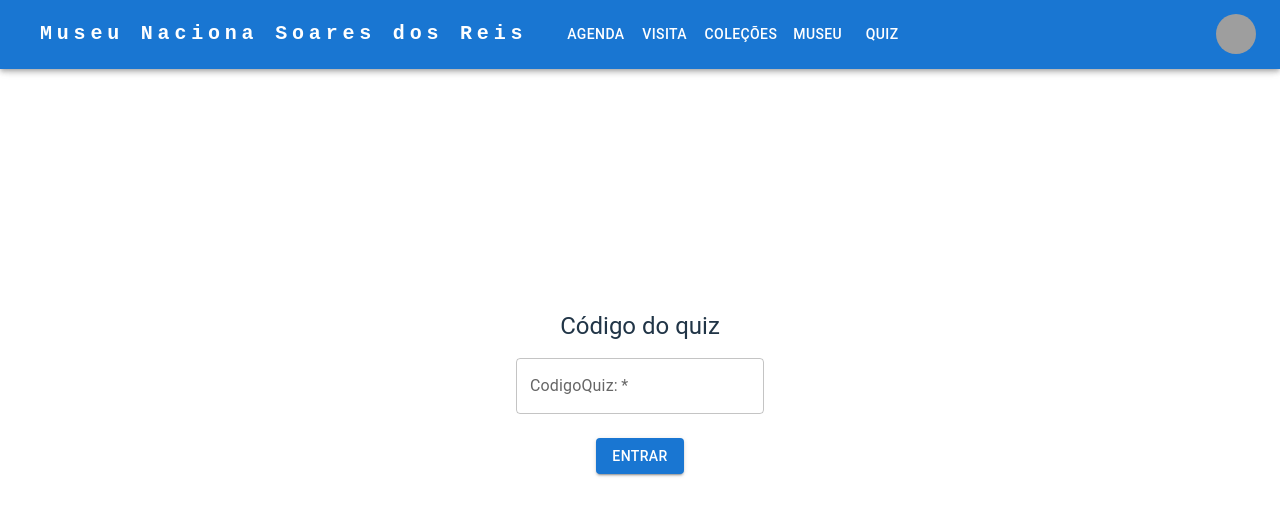
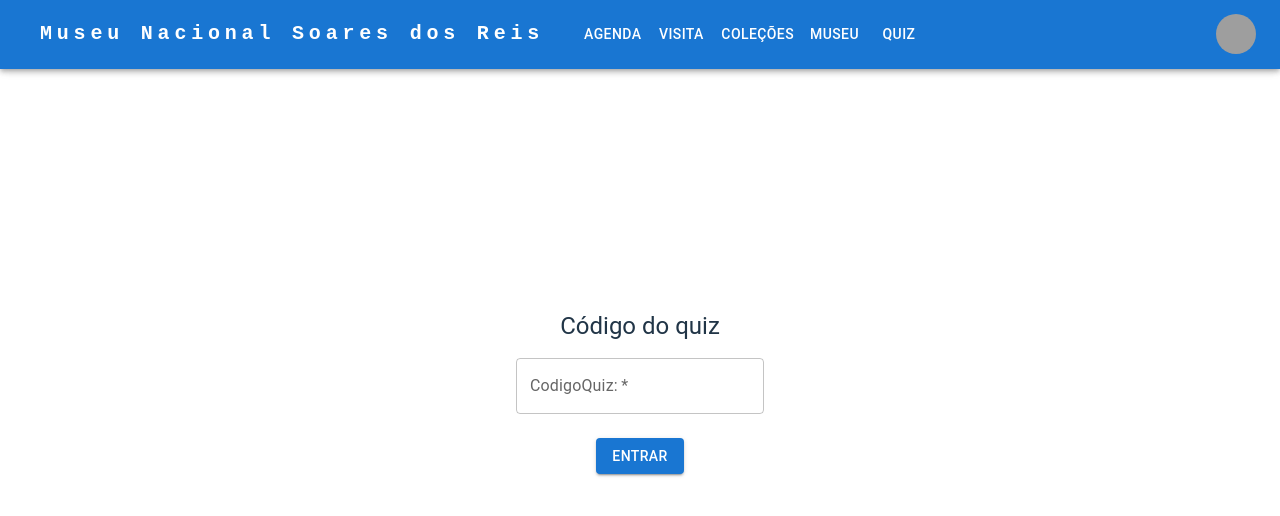
Before and after one commit to jorgeneto-trabalho/Porjeto-P3-Museu-Nacional-Soares-Reis, a React (Vite) app in the folder frontend/: page / in a window 1280 px wide. Shown: the top 516 px of the page. Built offline with nearby package versions, Linux system fonts and the light colour scheme; grey boxes are pictures that could not be loaded; some icons are missing.

Commit message:
criei a page resumo

```diff
--- a/frontend/components/InserirNome/InserirNome.jsx
+++ b/frontend/components/InserirNome/InserirNome.jsx
@@ -1,4 +1,4 @@
-import { Box, Button, Container, List, ListItem, ListItemText, TextField, Typography, createTheme, ThemeProvider, Input } from "@mui/material";
+import { Box, Button, Container, List, ListItem, ListItemText, TextField, Typography, createTheme, ThemeProvider, Input, Link } from "@mui/material";
 import React, { useState } from "react";
 
 const theme = createTheme({
@@ -90,6 +90,7 @@ const InserirNome = () => {
                         </Typography>
 
                         <Box textAlign="center">
+                            <Link href="/resumo">
                                 <Button
                                     variant="contained"
                                     onClick={RegistarNickname}
@@ -97,6 +98,7 @@ const InserirNome = () => {
                                 >
                                     Entrar
                                 </Button>
+                            </Link>
                         </Box>
                     </Box>
 
--- a/frontend/components/NavBar/NavBar.jsx
+++ b/frontend/components/NavBar/NavBar.jsx
@@ -56,7 +56,7 @@ function ResponsiveAppBar() {
               textDecoration: 'none',
             }}
           >
-            Museu Naciona Soares dos Reis
+            Museu Nacional Soares dos Reis
           </Typography>
 
           <Box sx={{ flexGrow: 1, display: { xs: 'flex', md: 'none' } }}>
--- /dev/null
+++ b/frontend/components/Resumo/Resumo.jsx
@@ -0,0 +1,10 @@
+
+const Resumo = () => {
+    return (
+        <>
+
+        </>
+    )
+}
+
+export default Resumo
--- /dev/null
+++ b/frontend/pages/resumo.jsx
@@ -0,0 +1,11 @@
+import Resumo from "../components/Resumo/Resumo"
+
+const ResumoPage = () => {
+    return (
+        <>
+            <Resumo />
+        </>
+    )
+}
+
+export default ResumoPage
--- a/frontend/src/App.jsx
+++ b/frontend/src/App.jsx
@@ -2,6 +2,7 @@ import { Routes, Route } from 'react-router-dom'
 import './App.css'
 import StartingPage from '../pages'
 import NamingRoom from '../pages/inserir-nome'
+import ResumoPage from '../pages/resumo'
 import Pergunta from '../pages/pergunta'
 
 function App() {
@@ -12,6 +13,7 @@ function App() {
       <Routes>
         <Route path='/' element={<StartingPage />} />
         <Route path='/inserir-nome' element={<NamingRoom />} />
+        <Route path='/resumo' element={<ResumoPage />} />
         <Route path='/pergunta' element={<Pergunta />} />
       </Routes>
     </>
```
Lines whose indentation alone changed are shown as unchanged.
